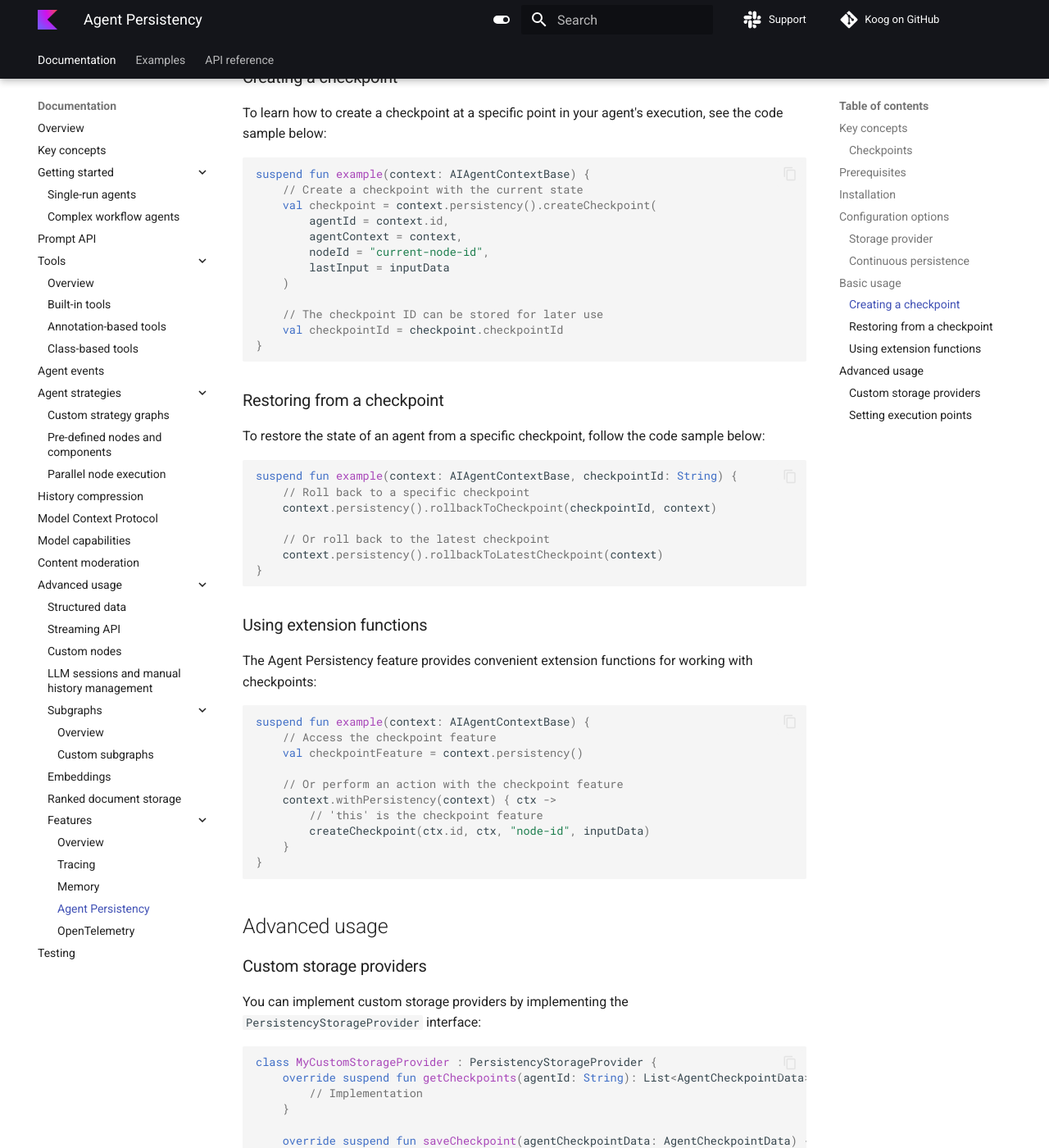
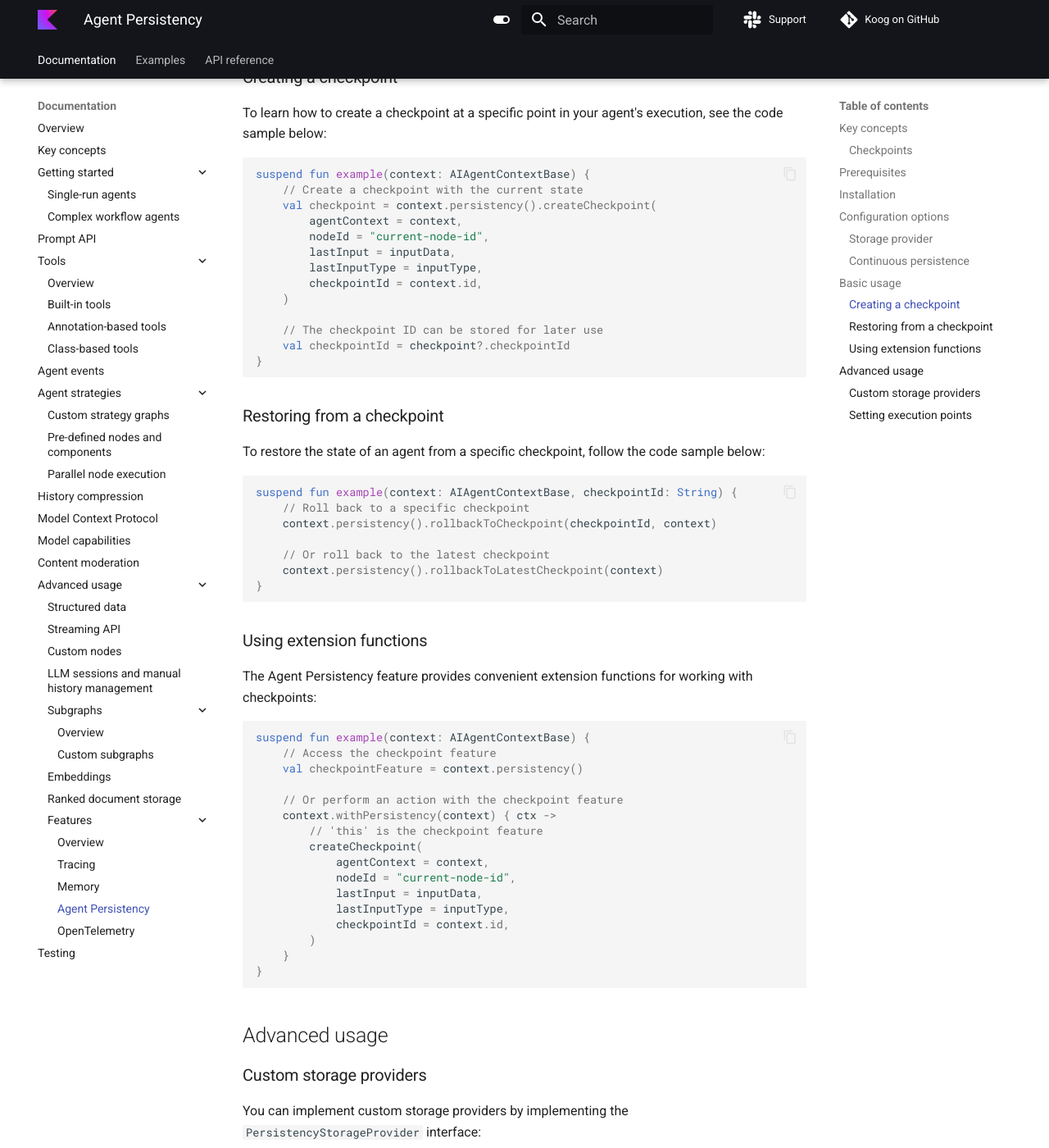
Before and after one commit to JetBrains/koog-docs, an MkDocs documentation site: the page built from docs/agent-persistency.md, in a window 1280 px wide and 1400 px high, scrolled down 2387 px. Shown: the whole window at 82% size. Built offline with MkDocs 1.6.1 and Material for MkDocs 9.7.7, drawn with Linux system fonts in a browser that asks for light colours; comment, search, counter and statistics services are not loaded; some of the changed text lies outside the part shown.

Commit message:
Fix heap error

````diff
--- a/docs/agent-persistency.md
+++ b/docs/agent-persistency.md
@@ -158,22 +158,25 @@ To learn how to create a checkpoint at a specific point in your agent's executio
 <!--- INCLUDE
 import ai.koog.agents.core.agent.context.AIAgentContextBase
 import ai.koog.agents.snapshot.feature.persistency
+import kotlin.reflect.typeOf
 
 const val inputData = "some-input-data"
+val inputType = typeOf<String>()
 -->
 
 ```kotlin
 suspend fun example(context: AIAgentContextBase) {
     // Create a checkpoint with the current state
     val checkpoint = context.persistency().createCheckpoint(
-        agentId = context.id,
         agentContext = context,
         nodeId = "current-node-id",
-        lastInput = inputData
+        lastInput = inputData,
+        lastInputType = inputType,
+        checkpointId = context.id,
     )
 
     // The checkpoint ID can be stored for later use
-    val checkpointId = checkpoint.checkpointId
+    val checkpointId = checkpoint?.checkpointId
 }
 ```
 
@@ -206,10 +209,10 @@ The Agent Persistency feature provides convenient extension functions for workin
 
 <!--- INCLUDE
 import ai.koog.agents.core.agent.context.AIAgentContextBase
+import ai.koog.agents.example.exampleAgentPersistency05.inputData
+import ai.koog.agents.example.exampleAgentPersistency05.inputType
 import ai.koog.agents.snapshot.feature.persistency
 import ai.koog.agents.snapshot.feature.withPersistency
-
-const val inputData = "some-input-data"
 -->
 
 ```kotlin
@@ -220,7 +223,13 @@ suspend fun example(context: AIAgentContextBase) {
     // Or perform an action with the checkpoint feature
     context.withPersistency(context) { ctx ->
         // 'this' is the checkpoint feature
-        createCheckpoint(ctx.id, ctx, "node-id", inputData)
+        createCheckpoint(
+            agentContext = context,
+            nodeId = "current-node-id",
+            lastInput = inputData,
+            lastInputType = inputType,
+            checkpointId = context.id,
+        )
     }
 }
 ```
@@ -272,15 +281,15 @@ import ai.koog.prompt.executor.llms.all.simpleOllamaAIExecutor
 import ai.koog.prompt.llm.OllamaModels
 
 class MyCustomStorageProvider : PersistencyStorageProvider {
-    override suspend fun getCheckpoints(agentId: String): List<AgentCheckpointData> {
-        TODO("Not yet implemented")
-    }
-
-    override suspend fun getLatestCheckpoint(agentId: String): AgentCheckpointData? {
+    override suspend fun getCheckpoints(): List<AgentCheckpointData> {
         TODO("Not yet implemented")
     }
 
     override suspend fun saveCheckpoint(agentCheckpointData: AgentCheckpointData) {
+        TODO("Not yet implemented")
+    }
+
+    override suspend fun getLatestCheckpoint(): AgentCheckpointData? {
         TODO("Not yet implemented")
     }
 }
@@ -324,6 +334,7 @@ fun example(context: AIAgentContextBase) {
         input = customInput
     )
 }
+
 ```
 
 <!--- KNIT example-agent-persistency-10.kt -->
````
Also changed, not shown: other parts of docs/agent-persistency.md (+4 -3 lines), docs/agent-memory.md (+1 -0 lines), docs/annotation-based-tools.md (+2 -2 lines), docs/complex-workflow-agents.md (+2 -2 lines), docs/custom-subgraphs.md (+5 -4 lines), 11 other files.
